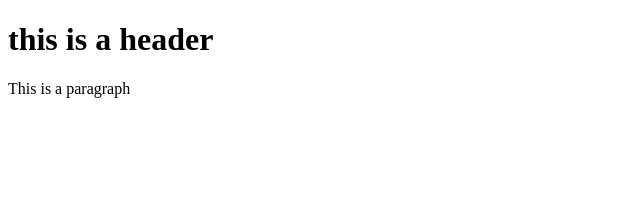
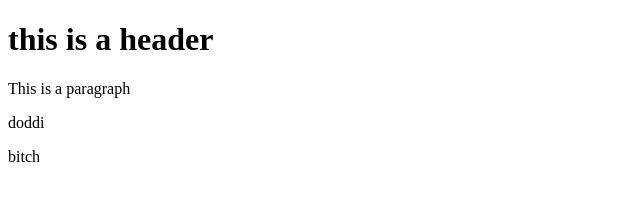
Before and after one commit to topintern/git-test, a website: page git-test/index.html in a window 1280 px wide. Shown: the full height of the page, 0-640 px from the left. Drawn offline with Linux system fonts and the light colour scheme.

Commit message:
fourth commit

```diff
--- a/git-test/index.html
+++ b/git-test/index.html
@@ -5,5 +5,7 @@
 <body>
     <h1>this is a header</h1>
     <p>This is a paragraph</p>
+    <p>doddi    </p>
+    <p>bitch</p>
     </body>
 </html>
```
Also changed, not shown: git-test/package.json (added, +24 -0 lines), 2 other files.
